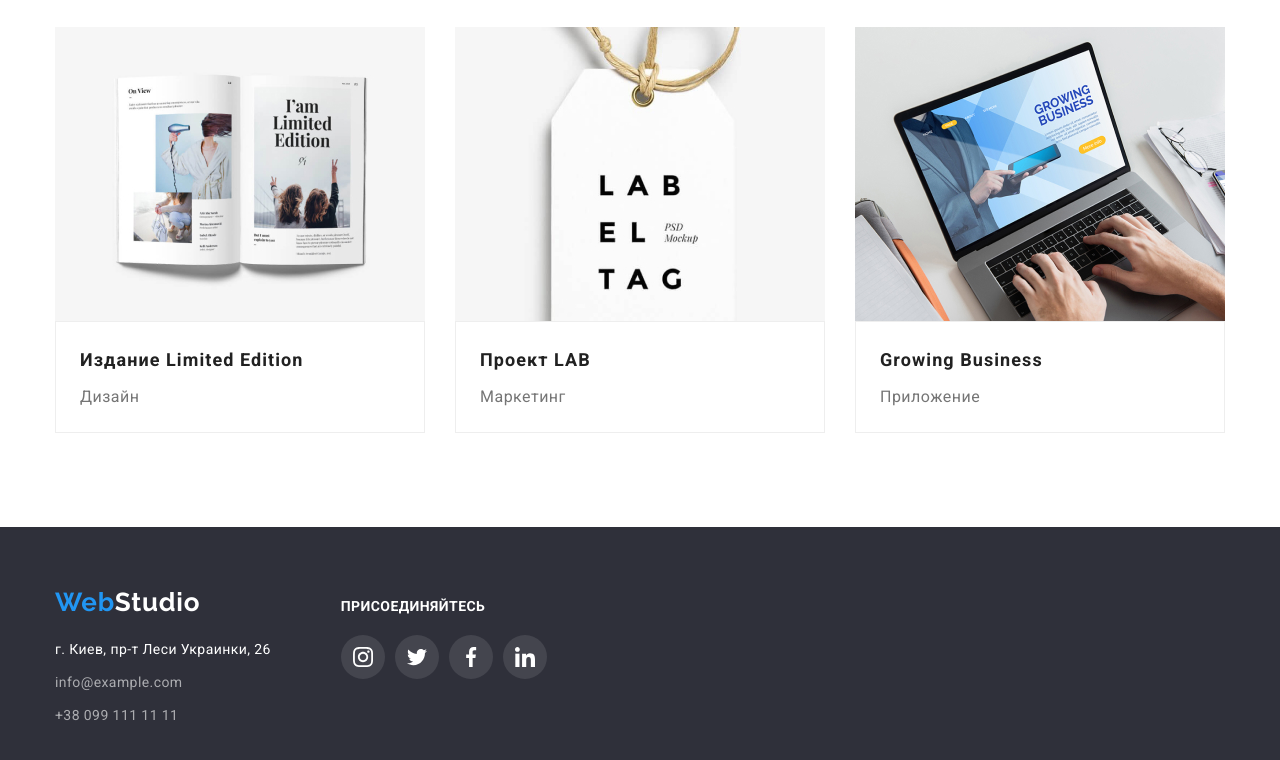
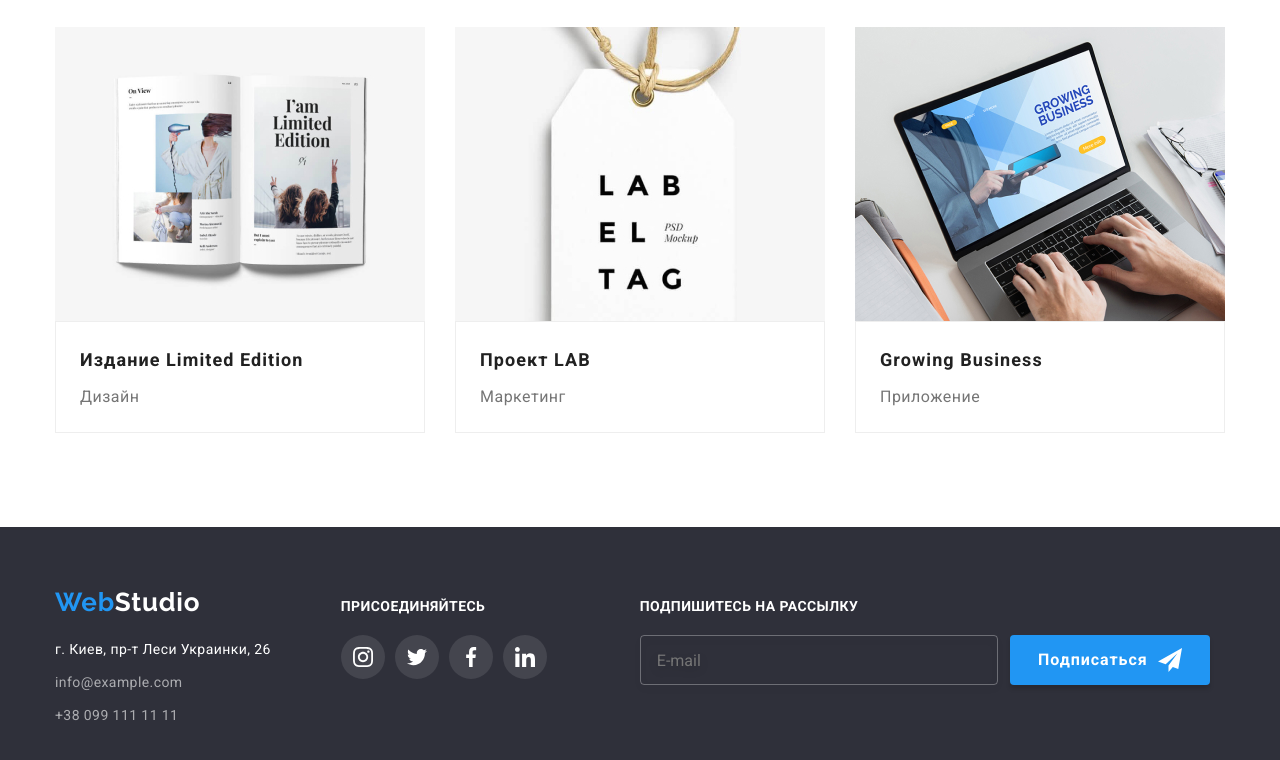
Before and after one commit to FillBelan/goit-markup-hw-06, a plain HTML site: page portfolio.html in a window 1280 px wide. Shown: the part 1108-1868 px from the top of the page. Drawn offline with nearby package versions, Linux system fonts and the light colour scheme.

Commit message:
Final_dz_6

```diff
--- a/portfolio.html
+++ b/portfolio.html
@@ -231,6 +231,14 @@
                         </svg></a></li>
             </ul>
         </div>
+
+        <div class="mailinglist">
+            <h2 class="mailinglist-title">Подпишитесь на рассылку</h2>
+            <div class="mailinglist-form"><input type="text" name="email" class="mailinglist-email" placeholder="E-mail"
+                    placeholder>
+                <button type="button" class="button-signin">Подписаться <span class="mailinglist-svg"></span></button>
+            </div>
+        </div>
     </div>
 </footer>
 </body>
```
Lines whose indentation alone changed are shown as unchanged.
